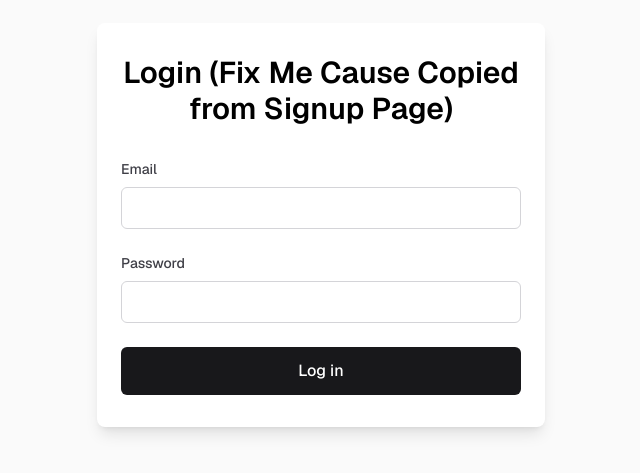
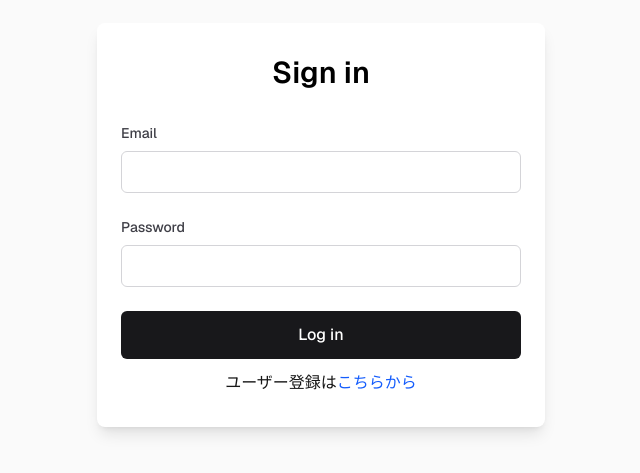
Before and after one commit to Kensuke-code/ai_agent_servicesite, a Next.js app: page /auth/login in a window 1280 px wide. Shown: the part 175-648 px from the top of the page, without its empty margins (319-959 px from the left). Built offline with nearby package versions, Linux system fonts and the light colour scheme.

Commit message:
Refactor login and signup pages to improve consistency and add PlainLink component for navigation. Updated headings and added user registration/login prompts.

```diff
--- a/src/app/auth/login/page.tsx
+++ b/src/app/auth/login/page.tsx
@@ -1,20 +1,20 @@
 "use client";
 import { login } from '@/utils/supabase/actions'
 
-import { useState, FormEvent } from "react";
+import { useState } from "react";
 import FormField from "@/components/FormField";
+import PlainLink from '@/components/PlainLink';
 
 
 export default function LoginPage() {
   const [email, setEmail] = useState("");
   const [password, setPassword] = useState("");
-  const [name, setName] = useState("");
 
   return (
     <div className="flex min-h-screen items-center justify-center bg-zinc-50 font-sans dark:bg-black">
       <main className="w-full max-w-md px-6 py-8 bg-white dark:bg-black rounded-lg shadow-lg">
         <h1 className="text-3xl font-semibold text-center mb-8 text-black dark:text-zinc-50">
-          Login (Fix Me Cause Copied from Signup Page)
+          Sign in
         </h1>
         <form className="space-y-6">
           <FormField
@@ -36,8 +36,16 @@ export default function LoginPage() {
             required
           />
           <button className="w-full py-3 px-4 bg-zinc-900 dark:bg-zinc-100 text-white dark:text-black rounded-md font-medium hover:bg-zinc-800 dark:hover:bg-zinc-200 transition-colors"
-           formAction={login}>Log in</button>
+            formAction={login}>Log in
+          </button>
         </form>
+        <p className="text-center mt-3">
+          ユーザー登録は
+          <PlainLink
+            linkText="こちらから"
+            hyperReference="/auth/signup"
+          />
+        </p>
       </main>
     </div>
   );
--- a/src/app/auth/signup/page.tsx
+++ b/src/app/auth/signup/page.tsx
@@ -1,8 +1,9 @@
 "use client";
 import { signup } from '@/utils/supabase/actions'
 
-import { useState, FormEvent } from "react";
+import { useState } from "react";
 import FormField from "@/components/FormField";
+import PlainLink from '@/components/PlainLink';
 
 
 export default function SignupPage() {
@@ -14,7 +15,7 @@ export default function SignupPage() {
     <div className="flex min-h-screen items-center justify-center bg-zinc-50 font-sans dark:bg-black">
       <main className="w-full max-w-md px-6 py-8 bg-white dark:bg-black rounded-lg shadow-lg">
         <h1 className="text-3xl font-semibold text-center mb-8 text-black dark:text-zinc-50">
-          Sign Up
+          Sign up
         </h1>
         <form className="space-y-6">
         <FormField
@@ -47,6 +48,13 @@ export default function SignupPage() {
           <button className="w-full py-3 px-4 bg-zinc-900 dark:bg-zinc-100 text-white dark:text-black rounded-md font-medium hover:bg-zinc-800 dark:hover:bg-zinc-200 transition-colors"
            formAction={signup}>Sign up</button>
         </form>
+        <p className="text-center mt-3">
+          ログインは
+          <PlainLink
+            linkText="こちらから"
+            hyperReference="/auth/login"
+          />
+        </p>
       </main>
     </div>
   );
--- /dev/null
+++ b/src/components/PlainLink.tsx
@@ -0,0 +1,18 @@
+interface PlainLinkProps {
+  linkText: string;
+  hyperReference: string;
+}
+
+export default function PlainLink({
+  linkText,
+  hyperReference
+}: PlainLinkProps) {
+  return (
+    <a
+      href={hyperReference}
+      className="text-blue-600 visited:text-purple-600 hover:underline"
+    >
+      {linkText}
+    </a>
+  );
+}
```
